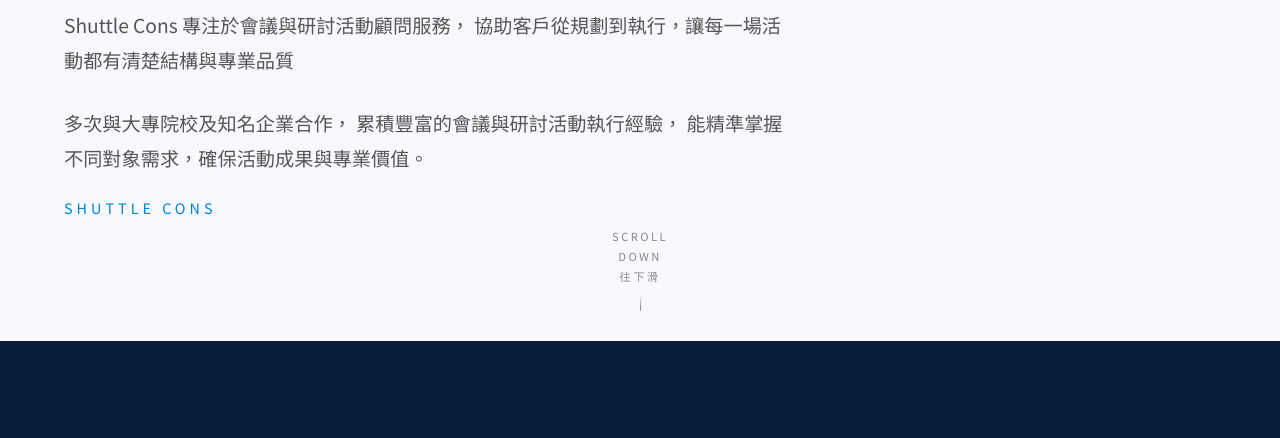
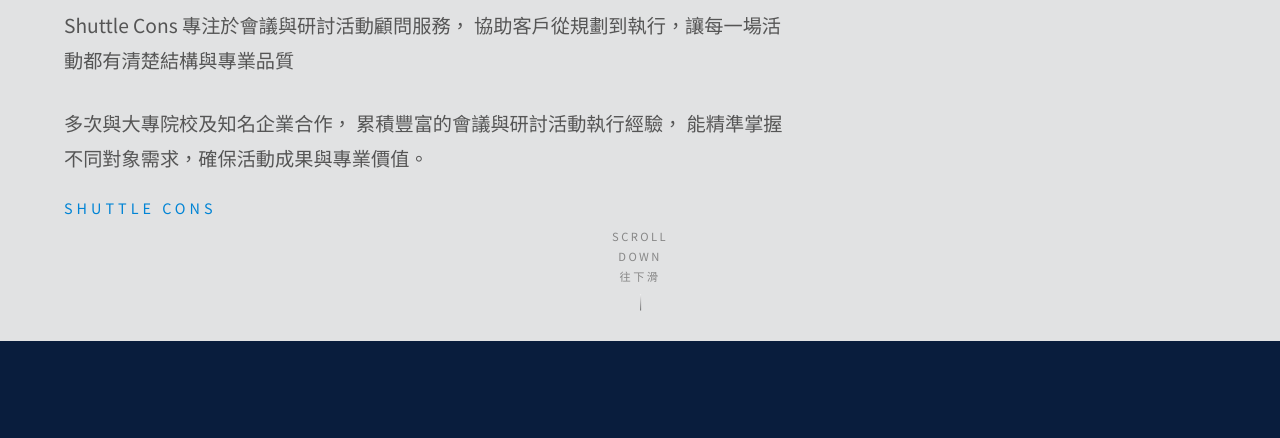
Before and after one commit to Shuttlecons/shuttlecons.github.io, a plain HTML site: page index.html in a window 1280 px wide. Shown: the part 234-672 px from the top of the page. Drawn offline with nearby package versions, Linux system fonts and the light colour scheme.

Commit message:
Add files via upload

```diff
--- a/index.html
+++ b/index.html
@@ -36,7 +36,7 @@
 
 body {
     font-family: 'Noto Sans TC', sans-serif;
-    background: #f7f9fc;
+    background: #e1e2e3;
     color: #1a1a1a;
     line-height: 1.8;
 }
@@ -73,7 +73,7 @@
 .hero {
     position: relative;
     padding: 140px 64px 120px;
-    background: linear-gradient(135deg, #f7f9fc, #f7f9fc);
+    background: linear-gradient(135deg, #e1e2e3, #e1e2e3);
 }
 
 .hero h1 {
```
